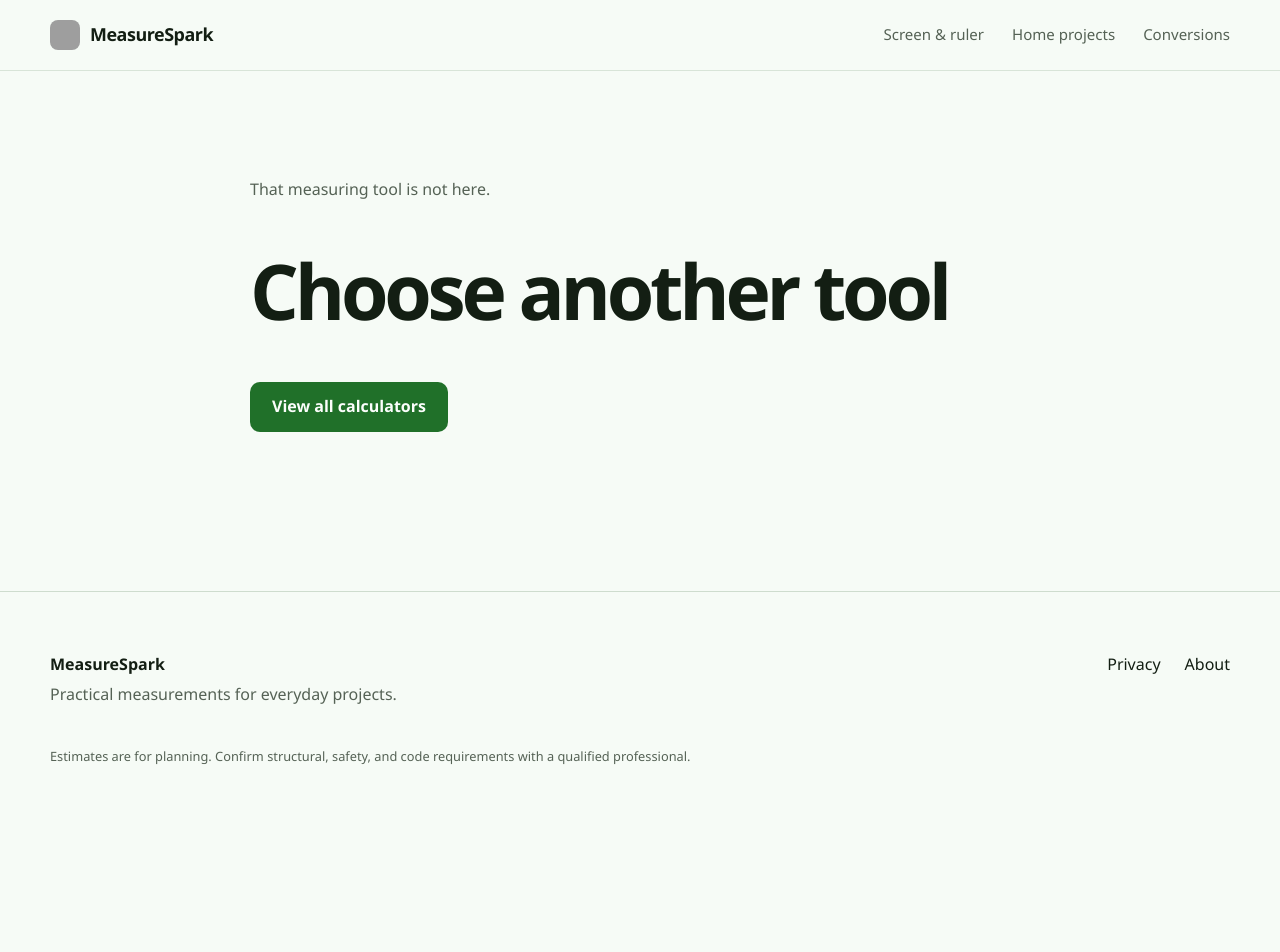
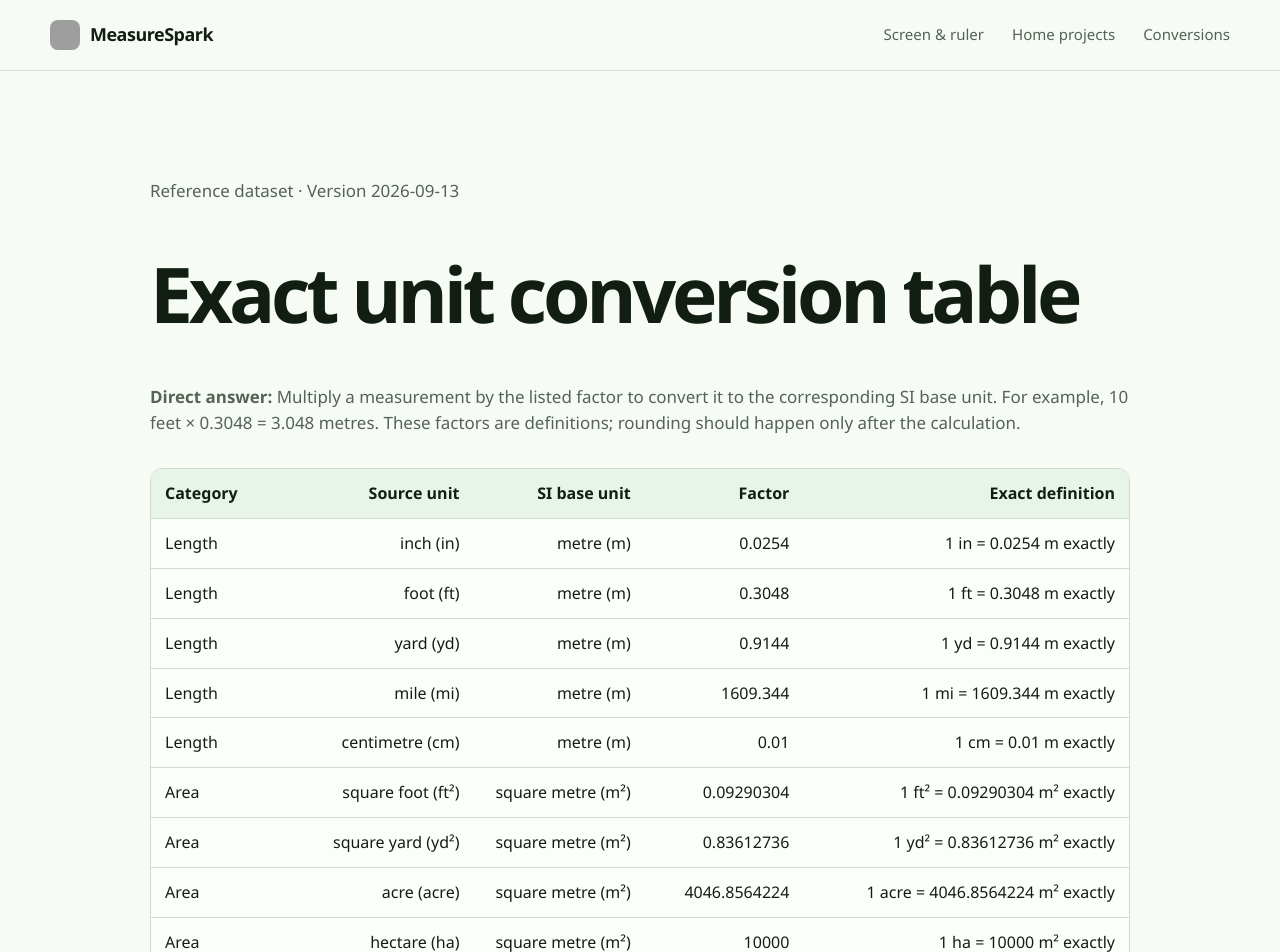
Before and after one commit to deiaqgyv/measurespark, a Next.js app: page /reference/unit-conversion-table in a window 1280 px wide. Before the commit this address had no page. Shown: the top 952 px of the page. Before the commit the page ends 832 px from the top, so only its background shows below. Built offline with nearby package versions, Linux system fonts and the light colour scheme; grey boxes are pictures that could not be loaded.

Commit message:
Publish exact unit conversion dataset

```diff
--- /dev/null
+++ b/src/app/data/unit-conversions.json/route.ts
@@ -0,0 +1,5 @@
+import { unitConversionDataset } from "@/lib/unit-conversion-data";
+
+export function GET() {
+  return Response.json(unitConversionDataset, { headers: { "Cache-Control": "public, max-age=3600, s-maxage=86400" } });
+}
--- a/src/app/llms.txt/route.ts
+++ b/src/app/llms.txt/route.ts
@@ -34,6 +34,8 @@ ${toolLinks}
 - [Screen size chart JSON](${siteConfig.url}/data/screen-size-chart.json): Machine-readable dataset, formula, units, precision and review date.
 - [Screen PPI chart](${siteConfig.url}/reference/ppi-chart): Formula-derived pixel density for common display sizes and resolutions.
 - [Screen PPI JSON](${siteConfig.url}/data/ppi-reference.json): Machine-readable resolution, diagonal, PPI, assumptions and precision.
+- [Exact unit conversion table](${siteConfig.url}/reference/unit-conversion-table): Exact length, area and volume factors with SI base units and usage limitations.
+- [Unit conversion JSON](${siteConfig.url}/data/unit-conversions.json): Machine-readable versioned conversion factors and definitions.
 
 ## Site information
 
--- /dev/null
+++ b/src/app/reference/unit-conversion-table/page.tsx
@@ -0,0 +1,26 @@
+import type { Metadata } from "next";
+
+import { siteConfig, siteIds } from "@/lib/site";
+import { unitConversionDataset } from "@/lib/unit-conversion-data";
+
+export const metadata: Metadata = {
+  title: "Unit Conversion Table — Exact Length, Area and Volume Factors",
+  description: "Exact conversion factors for common length, area and volume units, with SI base units, method, limitations and downloadable JSON.",
+  alternates: { canonical: "/reference/unit-conversion-table" },
+};
+
+export default function UnitConversionTablePage() {
+  const pageUrl = `${siteConfig.url}/reference/unit-conversion-table`;
+  const dataUrl = `${siteConfig.url}/data/unit-conversions.json`;
+  const structuredData = { "@context": "https://schema.org", "@type": "Dataset", "@id": `${pageUrl}#dataset`, name: unitConversionDataset.name, description: metadata.description, url: pageUrl, creator: { "@id": siteIds.organization }, dateModified: siteConfig.contentUpdatedAt.toISOString(), measurementTechnique: unitConversionDataset.method, distribution: { "@type": "DataDownload", contentUrl: dataUrl, encodingFormat: "application/json" } };
+  return <main className="shell prose-page reference-page">
+    <script type="application/ld+json" dangerouslySetInnerHTML={{ __html: JSON.stringify(structuredData).replace(/</g, "\\u003c") }} />
+    <p>Reference dataset · Version {unitConversionDataset.version}</p>
+    <h1>Exact unit conversion table</h1>
+    <p><strong>Direct answer:</strong> Multiply a measurement by the listed factor to convert it to the corresponding SI base unit. For example, 10 feet × 0.3048 = 3.048 metres. These factors are definitions; rounding should happen only after the calculation.</p>
+    <div className="reference-table-wrap"><table className="reference-table"><thead><tr><th>Category</th><th>Source unit</th><th>SI base unit</th><th>Factor</th><th>Exact definition</th></tr></thead><tbody>{unitConversionDataset.rows.map((row) => <tr key={`${row.category}-${row.symbol}`}><td>{row.category}</td><td>{row.from} ({row.symbol})</td><td>{row.baseUnit} ({row.baseSymbol})</td><td>{row.factor}</td><td>{row.definition}</td></tr>)}</tbody></table></div>
+    <h2>How should these factors be used?</h2><p>{unitConversionDataset.method} Area factors are derived by squaring the underlying length conversion and volume factors by cubing it.</p>
+    <h2>Important unit distinctions</h2><p>A US liquid gallon is different from an imperial gallon. Confirm the unit system before converting a product label, plan or specification. Keep the full published factor during calculation and round the final result to the precision your project supports.</p>
+    <p><a href={dataUrl}>Download the versioned JSON dataset</a>.</p>
+  </main>;
+}
--- a/src/app/sitemap.ts
+++ b/src/app/sitemap.ts
@@ -10,6 +10,7 @@ export default function sitemap(): MetadataRoute.Sitemap {
     ...tools.map((tool) => ({ url: `${siteConfig.url}/tools/${tool.slug}`, lastModified: siteConfig.contentUpdatedAt })),
     { url: `${siteConfig.url}/reference/screen-size-chart`, lastModified: siteConfig.contentUpdatedAt },
     { url: `${siteConfig.url}/reference/ppi-chart`, lastModified: siteConfig.contentUpdatedAt },
+    { url: `${siteConfig.url}/reference/unit-conversion-table`, lastModified: siteConfig.contentUpdatedAt },
     { url: `${siteConfig.url}/about`, lastModified: siteConfig.contentUpdatedAt },
     { url: `${siteConfig.url}/privacy`, lastModified: siteConfig.contentUpdatedAt },
   ];
--- /dev/null
+++ b/src/lib/unit-conversion-data.ts
@@ -0,0 +1,23 @@
+export const unitConversionRows = [
+  { category: "Length", from: "inch", symbol: "in", baseUnit: "metre", baseSymbol: "m", factor: 0.0254, definition: "1 in = 0.0254 m exactly" },
+  { category: "Length", from: "foot", symbol: "ft", baseUnit: "metre", baseSymbol: "m", factor: 0.3048, definition: "1 ft = 0.3048 m exactly" },
+  { category: "Length", from: "yard", symbol: "yd", baseUnit: "metre", baseSymbol: "m", factor: 0.9144, definition: "1 yd = 0.9144 m exactly" },
+  { category: "Length", from: "mile", symbol: "mi", baseUnit: "metre", baseSymbol: "m", factor: 1609.344, definition: "1 mi = 1609.344 m exactly" },
+  { category: "Length", from: "centimetre", symbol: "cm", baseUnit: "metre", baseSymbol: "m", factor: 0.01, definition: "1 cm = 0.01 m exactly" },
+  { category: "Area", from: "square foot", symbol: "ft²", baseUnit: "square metre", baseSymbol: "m²", factor: 0.09290304, definition: "1 ft² = 0.09290304 m² exactly" },
+  { category: "Area", from: "square yard", symbol: "yd²", baseUnit: "square metre", baseSymbol: "m²", factor: 0.83612736, definition: "1 yd² = 0.83612736 m² exactly" },
+  { category: "Area", from: "acre", symbol: "acre", baseUnit: "square metre", baseSymbol: "m²", factor: 4046.8564224, definition: "1 acre = 4046.8564224 m² exactly" },
+  { category: "Area", from: "hectare", symbol: "ha", baseUnit: "square metre", baseSymbol: "m²", factor: 10000, definition: "1 ha = 10000 m² exactly" },
+  { category: "Volume", from: "cubic foot", symbol: "ft³", baseUnit: "cubic metre", baseSymbol: "m³", factor: 0.028316846592, definition: "1 ft³ = 0.028316846592 m³ exactly" },
+  { category: "Volume", from: "cubic yard", symbol: "yd³", baseUnit: "cubic metre", baseSymbol: "m³", factor: 0.764554857984, definition: "1 yd³ = 0.764554857984 m³ exactly" },
+  { category: "Volume", from: "US liquid gallon", symbol: "US gal", baseUnit: "cubic metre", baseSymbol: "m³", factor: 0.003785411784, definition: "1 US gal = 0.003785411784 m³ exactly" },
+] as const;
+
+export const unitConversionDataset = {
+  name: "Common exact unit conversion factors",
+  version: "2026-09-13",
+  method: "Multiply a value in the source unit by factor to obtain the listed SI base unit.",
+  scope: ["length", "area", "volume"],
+  limitations: ["US liquid gallon is not the imperial gallon.", "Area and volume factors reflect squared or cubed length definitions.", "Display rounding should not replace the published factor in calculations."],
+  rows: unitConversionRows,
+};
```
Also changed, not shown: 2 other files (tests, documents, lock files or other folders).
